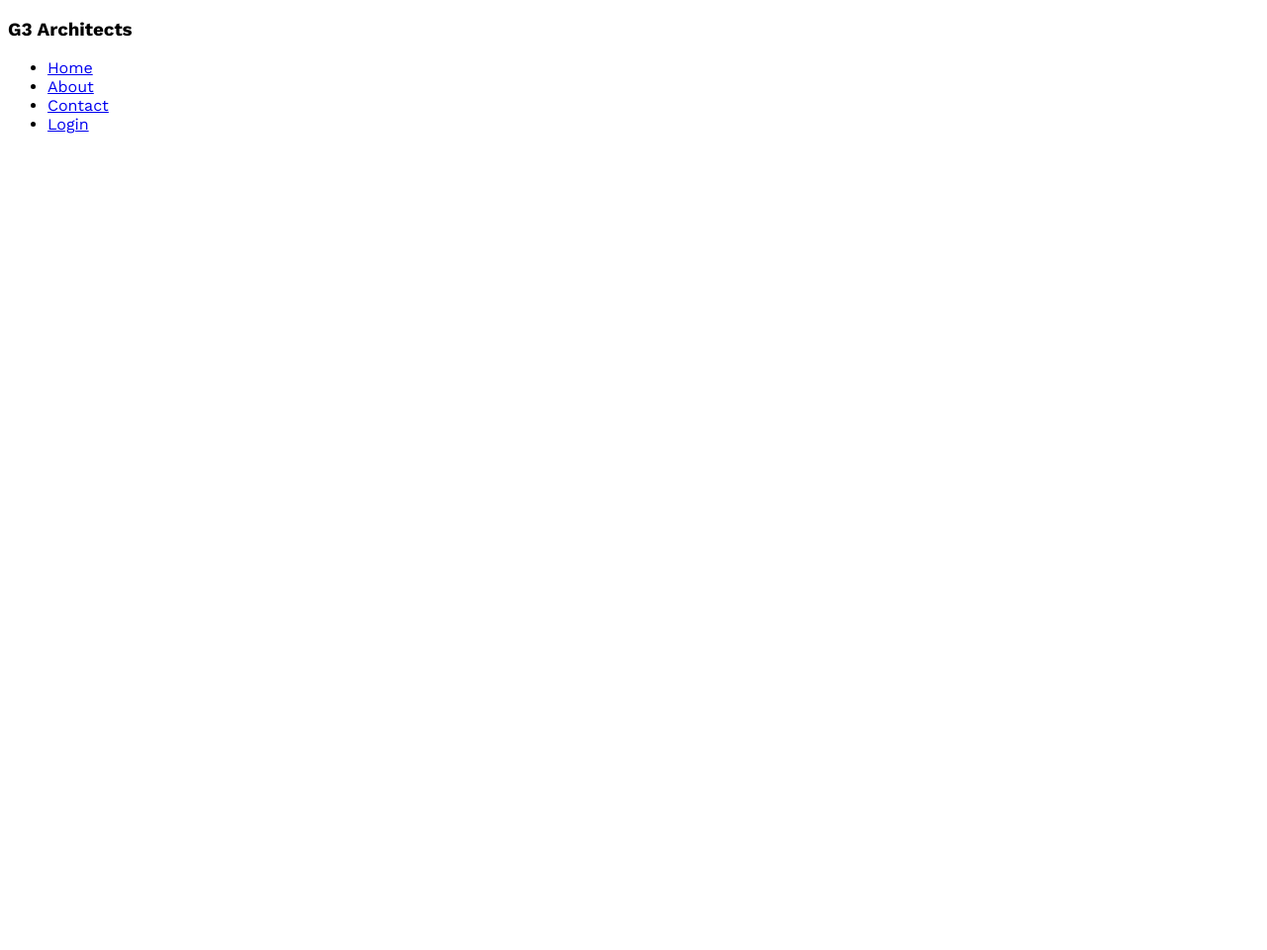
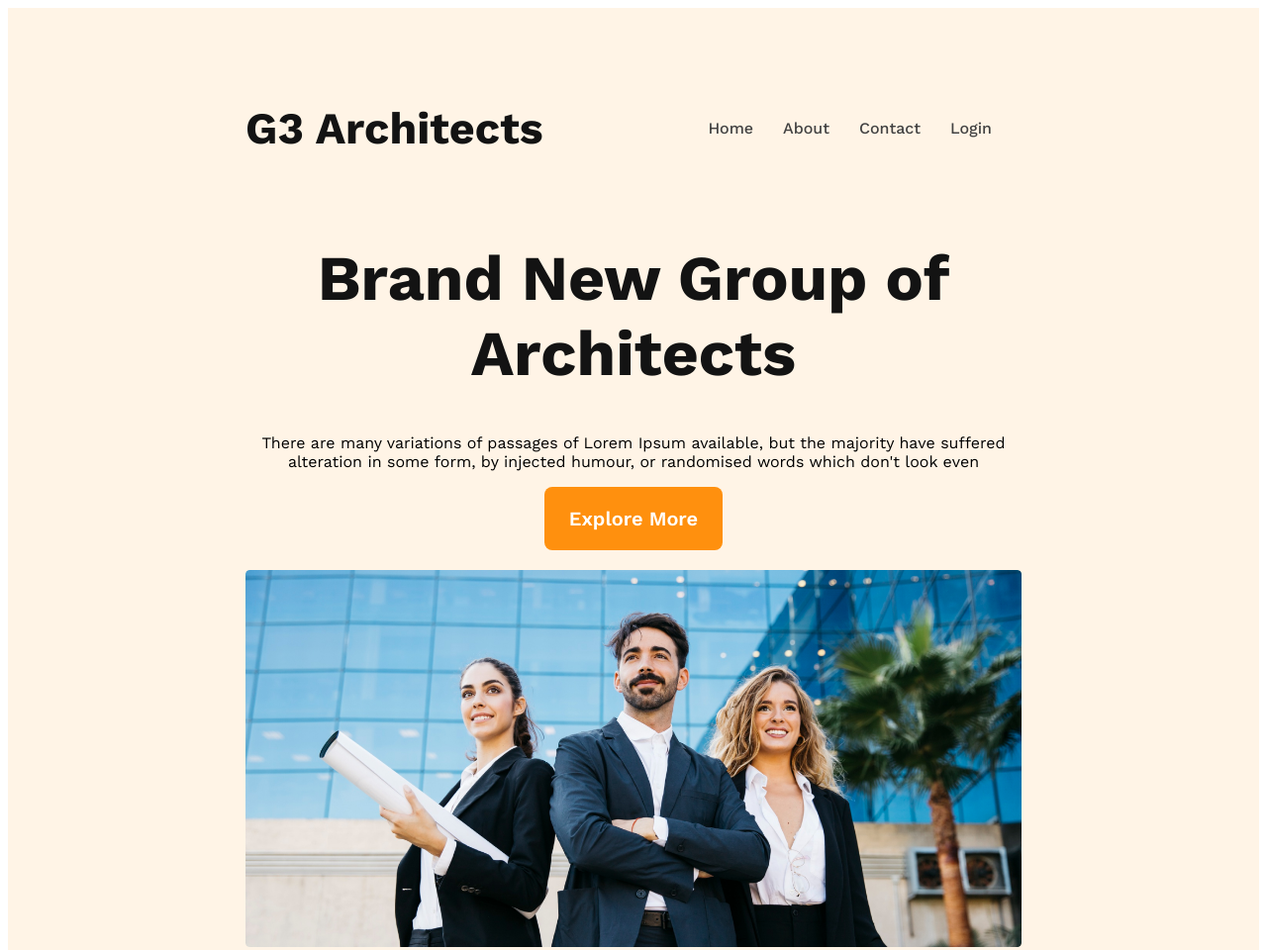
Before and after one commit to SlyCoder96/G3-architects-templates-practie, a plain HTML site: page index.html in a window 1280 px wide. Shown: the top 960 px of the page at 99% size. Before the commit the page ends 800 px from the top, so only its background shows below. Drawn offline with nearby package versions, Linux system fonts and the light colour scheme.

Commit message:
header section done

```diff
--- a/architects.css
+++ b/architects.css
@@ -1,5 +1,95 @@
+/* global section  */
 @import url("https://fonts.googleapis.com/css2?family=Lato:ital,wght@0,100;0,300;0,400;0,700;0,900;1,100;1,300;1,400;1,700;1,900&family=Open+Sans:ital,wght@0,300;0,400;0,500;0,600;0,700;1,300;1,400;1,500;1,600;1,700&family=Poppins:ital,wght@0,100;0,200;0,300;0,400;0,500;0,600;0,700;0,800;0,900;1,100;1,200;1,300;1,400;1,500;1,600;1,700;1,800;1,900&family=Roboto:ital,wght@0,100;0,300;0,400;0,500;0,700;0,900;1,100;1,300;1,400;1,500;1,700;1,900&family=Work+Sans:ital,wght@0,100;0,200;0,300;0,400;0,500;0,600;0,700;0,800;0,900;1,100;1,200;1,300;1,400;1,500;1,600;1,700;1,800;1,900&display=swap");
 
 * {
+  font-family: "Lato", sans-serif;
+  font-family: "Open Sans", sans-serif;
   font-family: "Work Sans", sans-serif;
+  /* margin: 0;
+  padding: 0; */
+  box-sizing: border-box;
 }
+
+.btn-primary {
+  border-radius: 8px;
+  background: #ff900e;
+  padding: 20px 25px;
+  border: 0;
+  color: #fff;
+  text-align: center;
+  font-size: 1.25rem;
+  font-weight: 600;
+  cursor: pointer;
+}
+
+/* header section start */
+
+header {
+  background: rgba(255, 144, 14, 0.1);
+  padding: 50px 240px;
+}
+
+nav {
+  display: flex;
+  justify-content: space-between;
+  align-items: center;
+}
+
+nav > ul {
+  display: flex;
+}
+nav li {
+  list-style: none;
+  margin-right: 30px;
+  font-size: 1rem;
+  font-weight: 500;
+}
+
+nav li a {
+  text-decoration: none;
+  color: #424242;
+}
+
+.nav-title {
+  color: #131313;
+  font-size: 2.8rem;
+  font-weight: 700;
+}
+
+.banner-content {
+  max-width: 800px;
+  text-align: center;
+  margin: 0 auto;
+}
+
+.banner-title {
+  font-size: 4rem;
+  font-weight: 700;
+  color: #131313;
+}
+
+.banner img {
+  margin-top: 20px;
+  width: 100%;
+}
+
+/* responsive style */
+/* for mobile device */
+@media screen and (max-width: 576px) {
+  header {
+    padding: 20px;
+  }
+  nav {
+    flex-direction: column;
+  }
+}
+
+/* medium device */
+@media screen and (min-width: 576px) and (max-width: 960px) {
+  header {
+    padding: 50px;
+  }
+  nav {
+    flex-direction: column;
+  }
+}
--- a/index.html
+++ b/index.html
@@ -4,12 +4,13 @@
     <meta charset="UTF-8" />
     <meta name="viewport" content="width=device-width, initial-scale=1.0" />
     <link rel="stylesheet" href="architects.css" />
+
     <title>G3 Architects Landing Page</title>
   </head>
   <body>
     <header>
       <nav>
-        <h3>G3 Architects</h3>
+        <h3 class="nav-title">G3 Architects</h3>
         <ul>
           <li><a href="#">Home</a></li>
           <li><a href="#">About</a></li>
@@ -17,6 +18,20 @@
           <li><a href="#">Login</a></li>
         </ul>
       </nav>
+
+      <div class="banner">
+        <div class="banner-content">
+          <h1 class="banner-title">Brand New Group of Architects</h1>
+          <p class="banner-pera">
+            There are many variations of passages of Lorem Ipsum available, but
+            the majority have suffered alteration in some form, by injected
+            humour, or randomised words which don't look even
+          </p>
+          <button class="btn-primary">Explore More</button>
+        </div>
+
+        <img src="images/banner.png" alt="" />
+      </div>
     </header>
     <main></main>
     <footer></footer>
```
